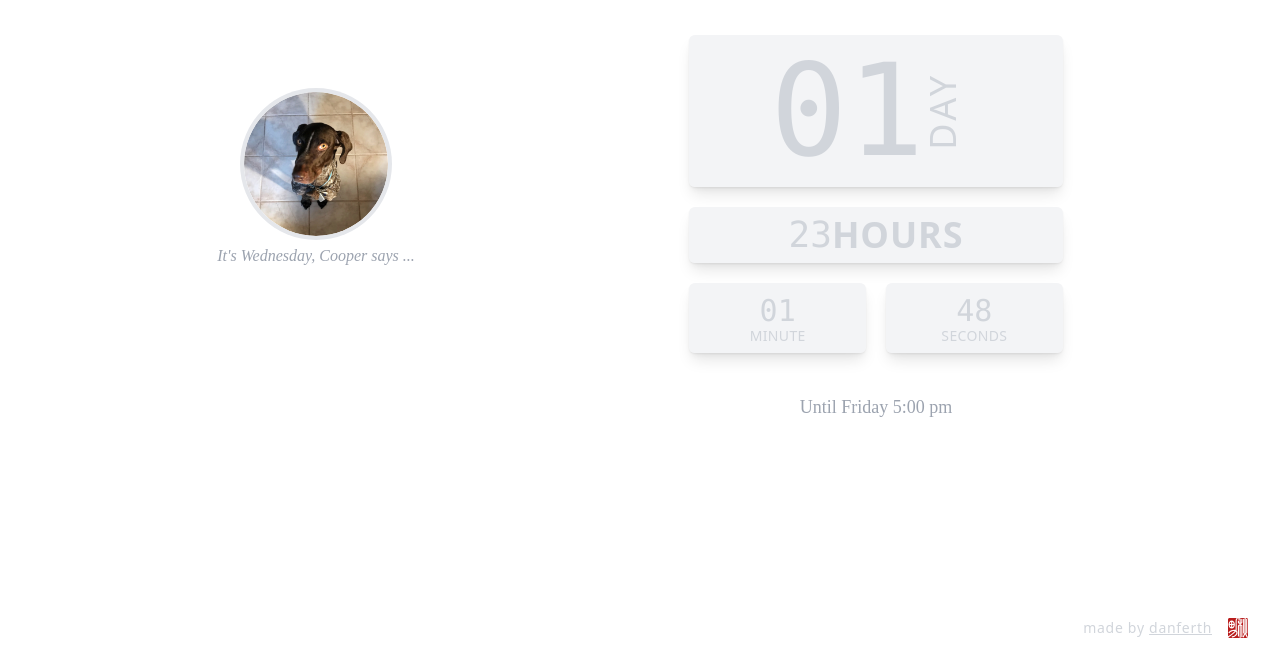
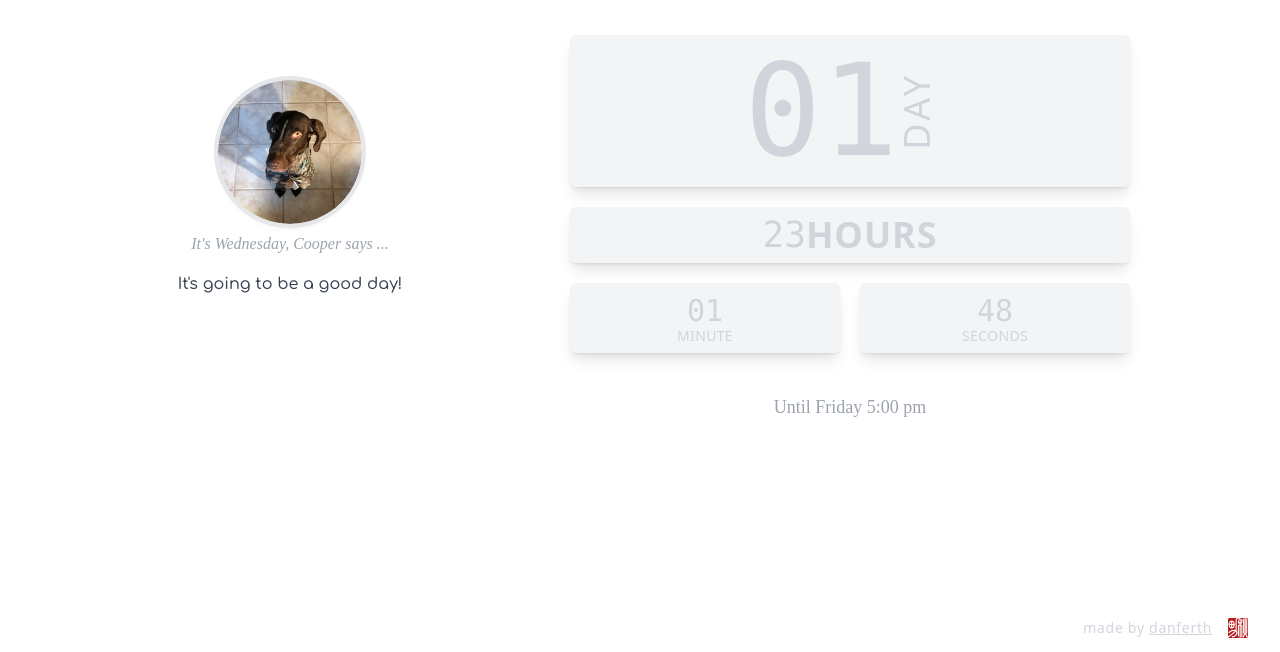
Before and after one commit to danferth/react-friday, a React (Create React App) app: page / in a window 1280 px wide. Shown: the part 148-800 px from the top of the page. Built offline with nearby package versions, Linux system fonts and the light colour scheme; no server answers; a web font is replaced by a local one; what @tailwindcss/typography would draw is missing.

Commit message:
layout changes

```diff
--- a/package.json
+++ b/package.json
@@ -11,6 +11,7 @@
     "@testing-library/user-event": "^12.2.2",
     "axios": "^0.21.0",
     "chokidar-cli": "^2.1.0",
+    "framer-motion": "^2.9.5",
     "npm-run-all": "^4.1.5",
     "postcss": "^8.1.10",
     "react": "^17.0.1",
--- a/src/App.js
+++ b/src/App.js
@@ -1,15 +1,21 @@
 import React from "react";
 import Cooper from "./components/Cooper";
 import Card from "./components/Card";
+import { AnimateSharedLayout } from "framer-motion";
 import Footer from "./components/Footer";
 const App = () => {
   return (
     <React.Fragment>
       <div className="flex flex-col min-h-screen max-h-screen">
-        <div className="flex-grow flex flex-col items-center justify-evenly md:justify-center lg:flex-row lg:px-20 min-w-full z-10 bg-white dark:bg-gray-800 transition">
-          <Cooper />
-          <Card />
-        </div>
+        <AnimateSharedLayout>
+          <div
+            layout
+            className="flex-grow flex flex-col items-center justify-evenly md:justify-center lg:flex-row lg:px-20 min-w-full z-10 bg-white dark:bg-gray-800 transition"
+          >
+            <Cooper />
+            <Card />
+          </div>
+        </AnimateSharedLayout>
         <Footer />
       </div>
     </React.Fragment>
--- a/src/components/Card.js
+++ b/src/components/Card.js
@@ -1,11 +1,25 @@
 import React, { useRef } from "react";
+import { motion } from "framer-motion";
 import { useCountdown } from "./useCountdown";
 
 const Card = () => {
   const theCount = useRef();
   theCount.current = useCountdown();
+  const variants = {
+    initial: { opacity: 0 },
+    animate: {
+      opacity: 1,
+      transition: { type: "tween", delay: 1.5, duration: 0.5, ease: "easeIn" },
+    },
+  };
   return (
-    <div className="w-full px-8 md:px-12 lg:p-0 xl:w-1/3 xl:mx-auto">
+    <motion.div
+      layout
+      variants={variants}
+      initial="initial"
+      animate="animate"
+      className="w-full px-8 md:px-12 lg:p-0 lg:w-8/12 lg:ml-auto xl:w-6/12 xl:mx-auto"
+    >
       <div className="grid gap-2.5 md:gap-3.5 xl:gap-5 grid-cols-2 sm:grid-cols-4 sm:grid-rows-2 xl:grid-cols-2 xl:grid-rows-1">
         <Days count={theCount.current.days}>{theCount.current.days}</Days>
         <Hours count={theCount.current.hours}>{theCount.current.hours}</Hours>
@@ -19,7 +33,7 @@ const Card = () => {
       <p className="cursive text-center mt-6 sm:mt-3 md:mt-10 md:text-lg text-base font-medium font-serif text-gray-400 dark:text-gray-400 transition">
         Until Friday 5:00 pm
       </p>
-    </div>
+    </motion.div>
   );
 };
 
@@ -79,7 +93,7 @@ const Wrap = (props) => {
   return (
     <div className={`${props.grid} rounded-md shadow-md xl:shadow-lg`}>
       <div
-        className={`overflow-hidden rounded-md shadow-sm font-mono text-gray-300 bg-gray-100 dark:text-gray-800  dark:bg-gray-700 transition`}
+        className={`h-full overflow-hidden rounded-md shadow-sm font-mono text-gray-300 bg-gray-100 dark:text-gray-800  dark:bg-gray-700 transition`}
       >
         {props.children}
       </div>
--- a/src/components/Cooper.js
+++ b/src/components/Cooper.js
@@ -1,11 +1,36 @@
-import React from "react";
+import React, { useRef } from "react";
 import cooper from "../images/cooper.jpg";
 import { printToday } from "../util/util";
-// import useAffirmation from "./useAffirmation";
+import { motion, AnimatePresence } from "framer-motion";
+import useAffirmation from "./useAffirmation";
 const Cooper = () => {
+  const dailyAffirmation = useRef();
+  dailyAffirmation.current = useAffirmation();
+
+  const variants = {
+    initial: { opacity: 0 },
+    animate: {
+      opacity: 1,
+      transition: {
+        type: "tween",
+        delay: 0.25,
+        duration: 0.25,
+        ease: "easeInOut",
+      },
+    },
+  };
+
   return (
-    <div className="md:ml-0 lg:self-center xl:mx-auto xl:-mt-20 flex items-center md:flex-col py-4 px-5 lg:p-0 mb-5 sm:mb-3 md:mb-20 lg:mb-0">
-      <div className="relative md:shadow-mdh-0 w-14 pt-14 md:w-24 md:pt-24 xl:w-36 xl:pt-36 md:mb-2 rounded-full overflow-hidden ring-2 xl:ring-4 ring-gray-200 dark:ring-gray-600 transition">
+    <AnimatePresence>
+      {dailyAffirmation.current && (
+        <motion.div
+          layout
+          variants={variants}
+          initial="initial"
+          animate="animate"
+          className="lg:w-3/12 xl:5/12 md:ml-0 lg:self-center xl:mx-auto xl:-mt-20 flex items-center md:flex-col py-4 px-8 lg:p-0 mb-5 sm:mb-3 md:mb-20 lg:mb-0"
+        >
+          <div className="flex-shrink-0 relative md:shadow-md h-0 w-14 pt-14 md:w-24 md:pt-24 xl:w-36 xl:pt-36 md:mb-2 rounded-full overflow-hidden ring-2 xl:ring-4 ring-gray-200 dark:ring-gray-600 transition">
             <img
               src={cooper}
               alt="cooper"
@@ -16,11 +41,13 @@ const Cooper = () => {
             <p className="cursive text-sm md:text-base lg:mb-4 font-serif italic tracking-tight md:tracking-normal text-gray-400 dark:text-gray-500 transition">
               It's {printToday()}, Cooper says ...
             </p>
-        <p className="serif mt-1 text-base md:text-lg font-medium text-gray-700 dark:text-gray-400 leading-tight tracking-tight md:tracking-normal transition">
-          {/* {useAffirmation()} */}
+            <p className="serif mt-1 text-sm md:text-base max-w- font-medium text-gray-700 dark:text-gray-400 leading-tight tracking-tight md:tracking-normal transition">
+              {dailyAffirmation.current}
             </p>
           </div>
-    </div>
+        </motion.div>
+      )}
+    </AnimatePresence>
   );
 };
 
--- a/src/components/useAffirmation.js
+++ b/src/components/useAffirmation.js
@@ -1,19 +1,23 @@
-import { useState } from "react";
+import { useState, useEffect } from "react";
 import axios from "axios";
 
 const useAffirmation = () => {
-  const [affirmation, setAffirmation] = useState(
-    "It's going to be a good day!"
-  );
+  const [affirmation, setAffirmation] = useState("");
+
+  useEffect(() => {
     axios
       .get("https://www.affirmations.dev/")
       .then((response) => {
+        console.log(response.data.affirmation);
         setAffirmation(response.data.affirmation);
       })
       .catch((error) => {
         console.log(error);
+        setAffirmation("It's going to be a good day!");
       });
+  }, []);
 
   return affirmation;
 };
+
 export default useAffirmation;
```
Also changed, not shown: 1 other file (tests, documents, lock files or other folders). Lines whose indentation alone changed are shown as unchanged.
